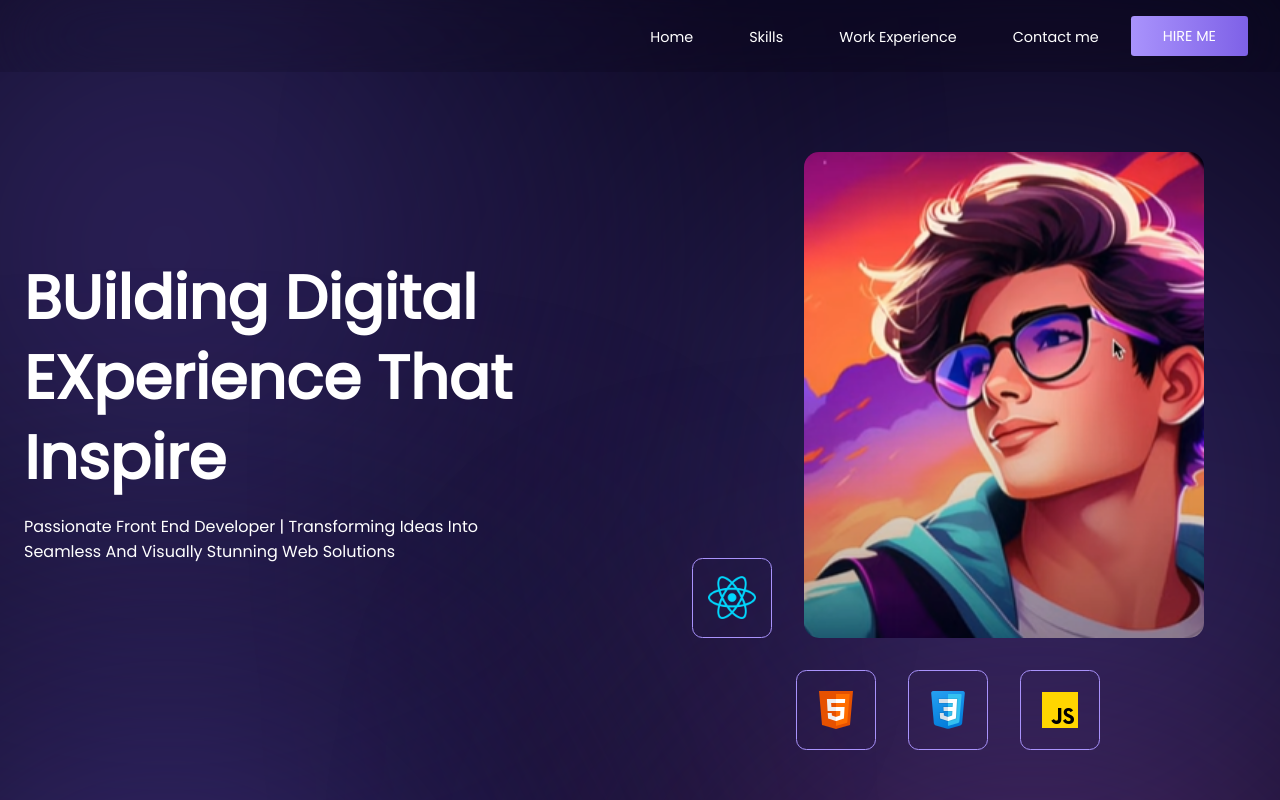
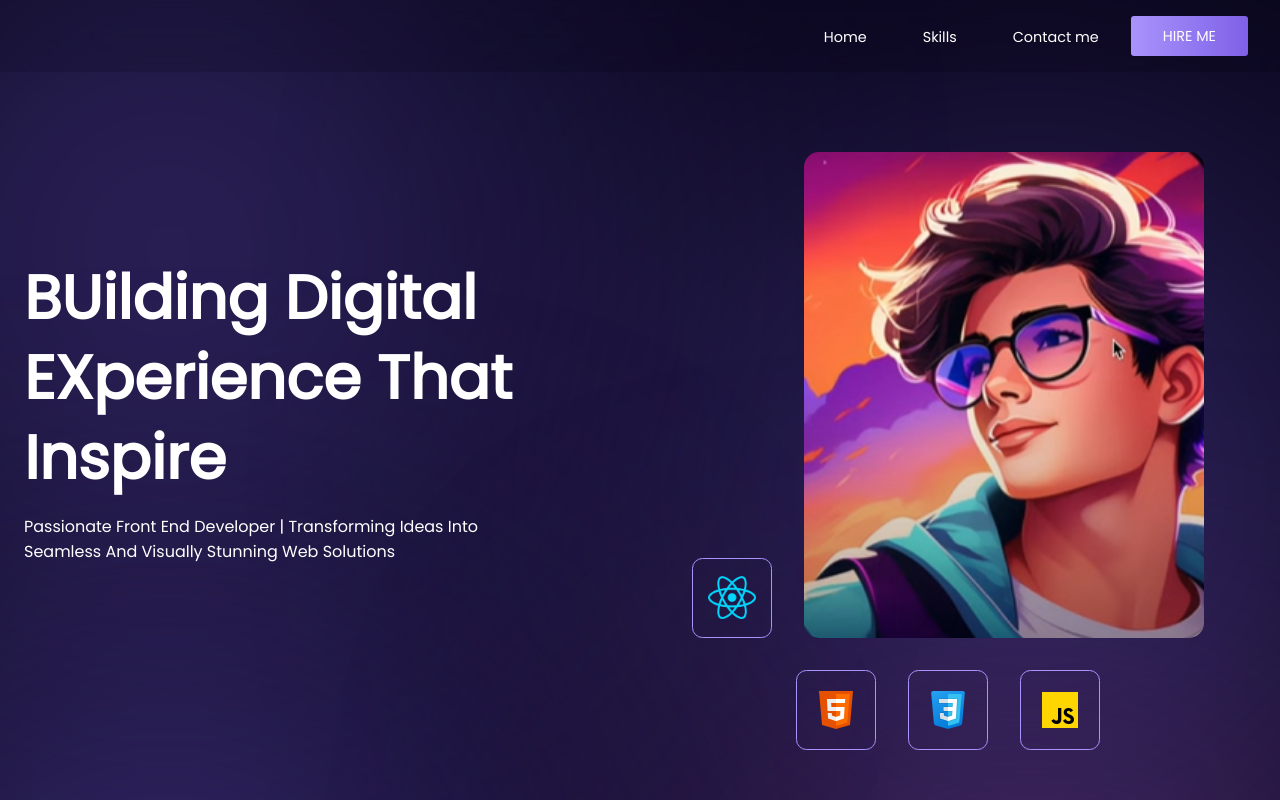
Before and after one commit to Naren2007/Portfolio, a React (Create React App) app: page / in a window 1280 px wide. Shown: the top 800 px of the page. Built offline with nearby package versions, Linux system fonts and the light colour scheme; the HTML template or start-up script is replaced by a standard one.

Commit message:
remove : removes work expereince

```diff
--- a/src/Components/Navbar.jsx
+++ b/src/Components/Navbar.jsx
@@ -20,9 +20,6 @@ const Navbar = () => {
                  <a className="menu-item" href="#skills">Skills</a>
               </li>
               <li>
-                 <a className="menu-item" href="#we">Work Experience</a>
-              </li>
-              <li>
                  <a className="menu-item" href="#c">Contact me</a>
               </li>
               <button className='hire-btn' onClick={()=>{}}>HIRE ME</button>
--- a/src/Components/mobileNav/MobileNav.jsx
+++ b/src/Components/mobileNav/MobileNav.jsx
@@ -14,9 +14,6 @@ const MobileNav = ({ isOpen, togglemenu}) => {
                    <a className="menu-item" href="#skills">Skills</a>
                 </li>
                 <li>
-                   <a className="menu-item" href="#s">Work Experience</a>
-                </li>
-                <li>
                    <a className="menu-item" href="#s">Contact me</a>
                 </li>
                 <button className='hire-btn' onClick={()=>{}}>HIRE ME</button>
```
